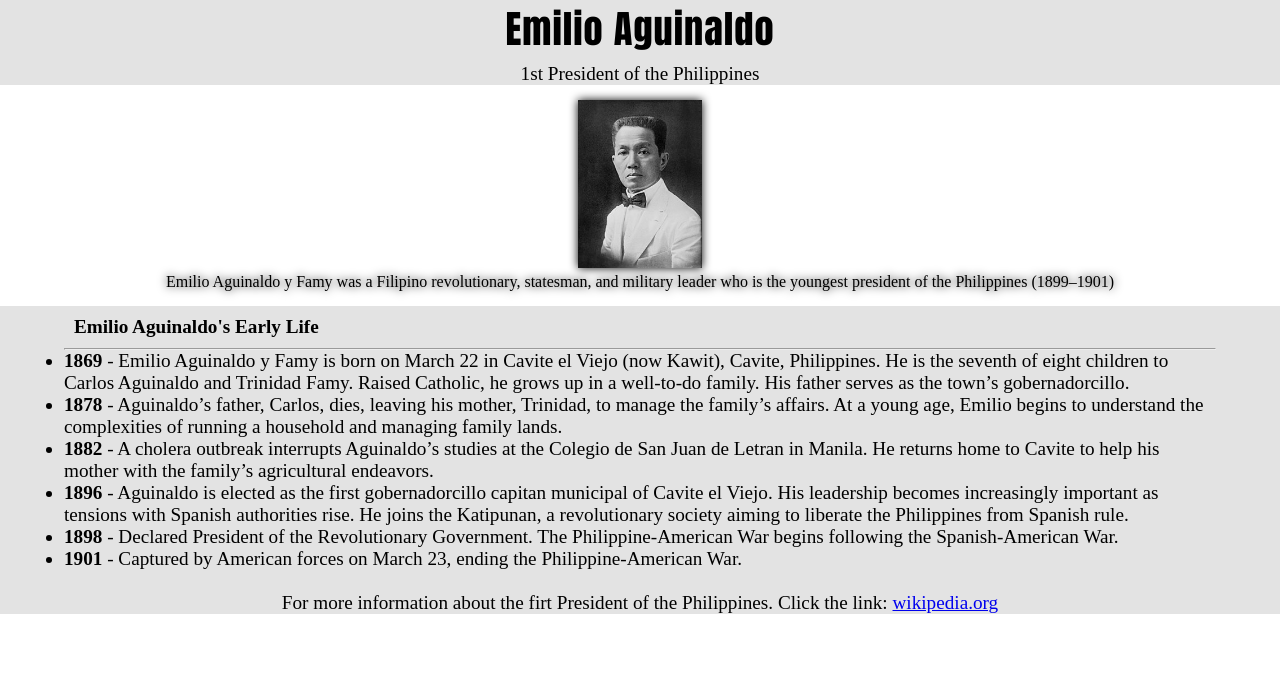
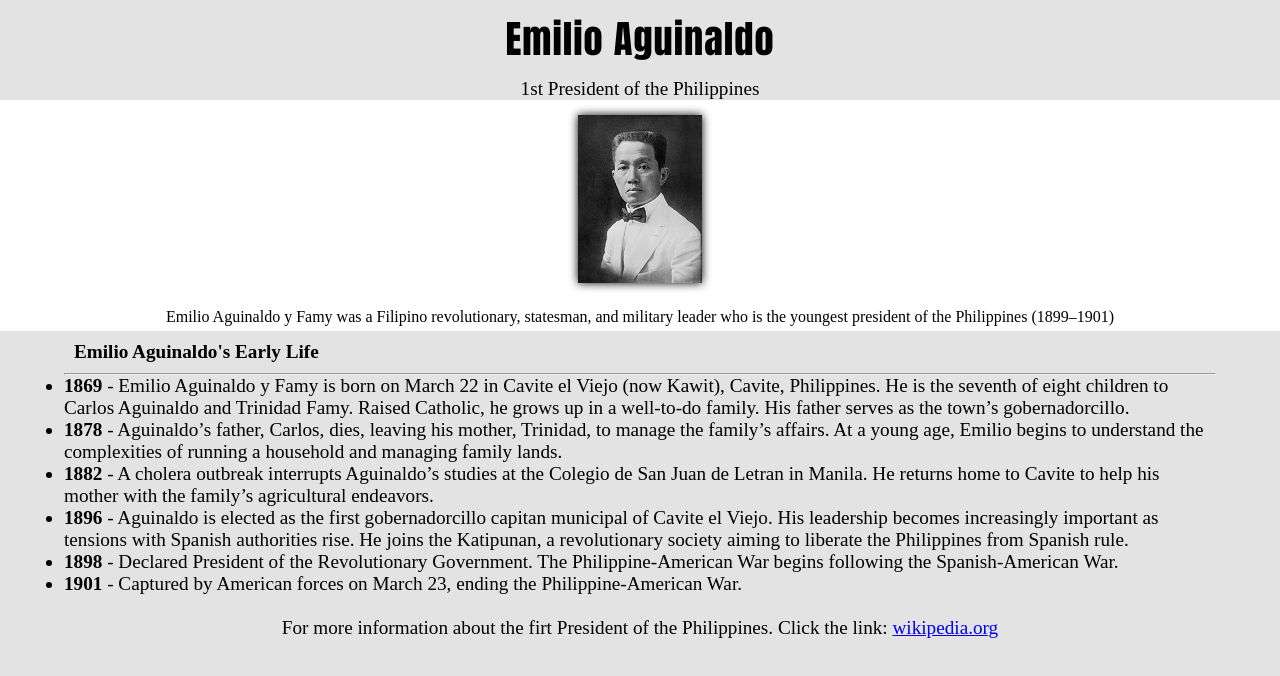
Before and after one commit to jysngmb/tribute, a plain HTML site: page index.html in a window 1280 px wide. Drawn offline with Linux system fonts and the light colour scheme.

Commit message:
Update style.css

```diff
--- a/style.css
+++ b/style.css
@@ -1,5 +1,4 @@
-*{
-    box-sizing: border-box;
+* {
     margin: 0;
     padding: 0;
 }
@@ -9,42 +8,57 @@ body{
     font-size: 1.2rem;
 }
 
+body::before{
+  background-color:rgb(227, 227, 227);
+  background-position: center;
+  background-size: cover;
+  position: fixed;
+  height: 100%;
+  width: 100%;
+  top: 0;
+  left: 0;
+  content: "";
+  z-index: -1;
+}
+
 h1{
     font-family:Impact, Haettenschweiler, 'Arial Narrow Bold', sans-serif;
     letter-spacing: 1px;
-    padding-bottom: 5px;
+    padding: 10px;
 }
 
 #main{
     text-align: center;
-    background-color:rgb(227, 227, 227)
 }
 
 #image{
     max-width: 100%;
     height: 10.5rem;
+    filter: drop-shadow(0 0 5px black);
+    padding: 15px;
 }
 
 #image-div{
     text-align: center;
-    padding: 15px;
-    filter: drop-shadow(0 0 5px black);
+    background-color: white;
 }
 
 #description{
     font-family:'Times New Roman', Times, serif;
     font-size: 1rem;
     text-align: center;
+    max-width: 90%;
+    margin-right: auto;
+    margin-left: auto;
+    padding: 5px;
 }
 
 h4{
-    text-align: left;
     padding: 10px;
 }
 
 ul{
     max-width: 90%;
-    text-align: left;
     margin-right: auto;
     margin-left: auto;
 }
```
